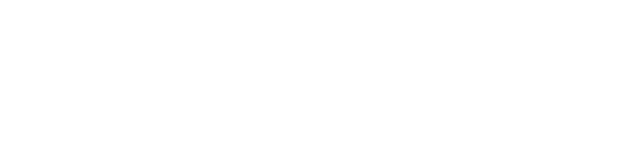
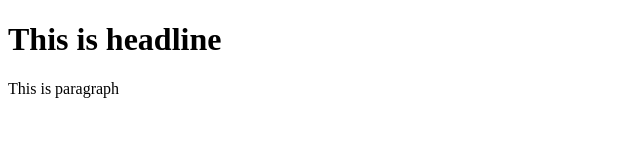
Before and after one commit to ahsanchowdhury/my-second-repo, a plain HTML site: page index.html in a window 1280 px wide. Shown: the whole page, without its empty margins (0-640 px from the left). Drawn offline with Linux system fonts and the light colour scheme.

Commit message:
added header and paragraph

```diff
--- a/index.html
+++ b/index.html
@@ -7,6 +7,8 @@
     <title>My Second GitHub Repo</title>
 </head>
 <body>
+    <h1>This is headline</h1>
 
+    <p>This is paragraph</p>
 </body>
 </html>
```
